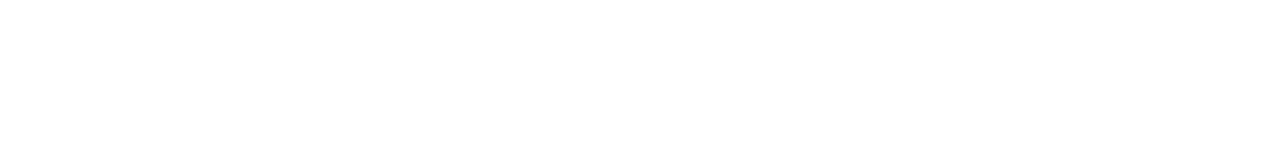
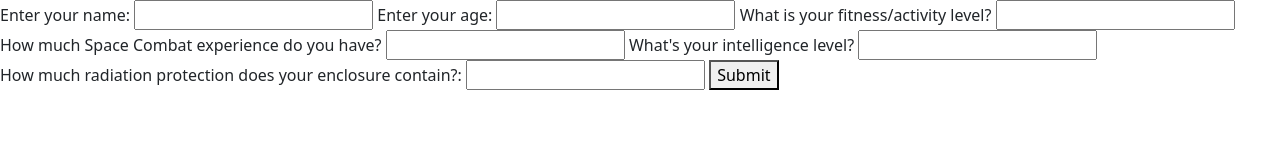
Before and after one commit to Cruduper/galactic-age, a website built with webpack: page src/index.html in a window 1280 px wide. Built offline with nearby package versions, Linux system fonts and the light colour scheme.

Commit message:
WIP: html and styling

```diff
--- a/src/index.html
+++ b/src/index.html
@@ -4,6 +4,22 @@
   <title>Super Galactic Age Calculator</title>
 </head>
 <body>
+  <form id="userInput">
+    <label for="name">Enter your name:</label>
+    <input id="name" type="text">
+    <label for="age">Enter your age:</label>
+    <input id="age" type="number">
+    <label for="activity">What is your fitness/activity level?</label>
+    <input id="activity" type="number">
+    <label for="combat">How much Space Combat experience do you have?</label>
+    <input id="combat" type="number">
+    <label for="intelligence">What's your intelligence level?</label>
+    <input id="intelligence" type="number">
+    <label for="rad">How much radiation protection does your enclosure contain?:</label>
+    <input id="rad" type="number">
 
+    <button type="submit">Submit</button>
+  </form>
+  <ul id="response"></ul>
 </body>
 </html>
--- a/src/js/human.js
+++ b/src/js/human.js
@@ -24,4 +24,6 @@ export default class Human{
 
       return lifeLength;
     }
+
+
 }
```
Also changed, not shown: src/index.js (line endings or trailing spaces).
